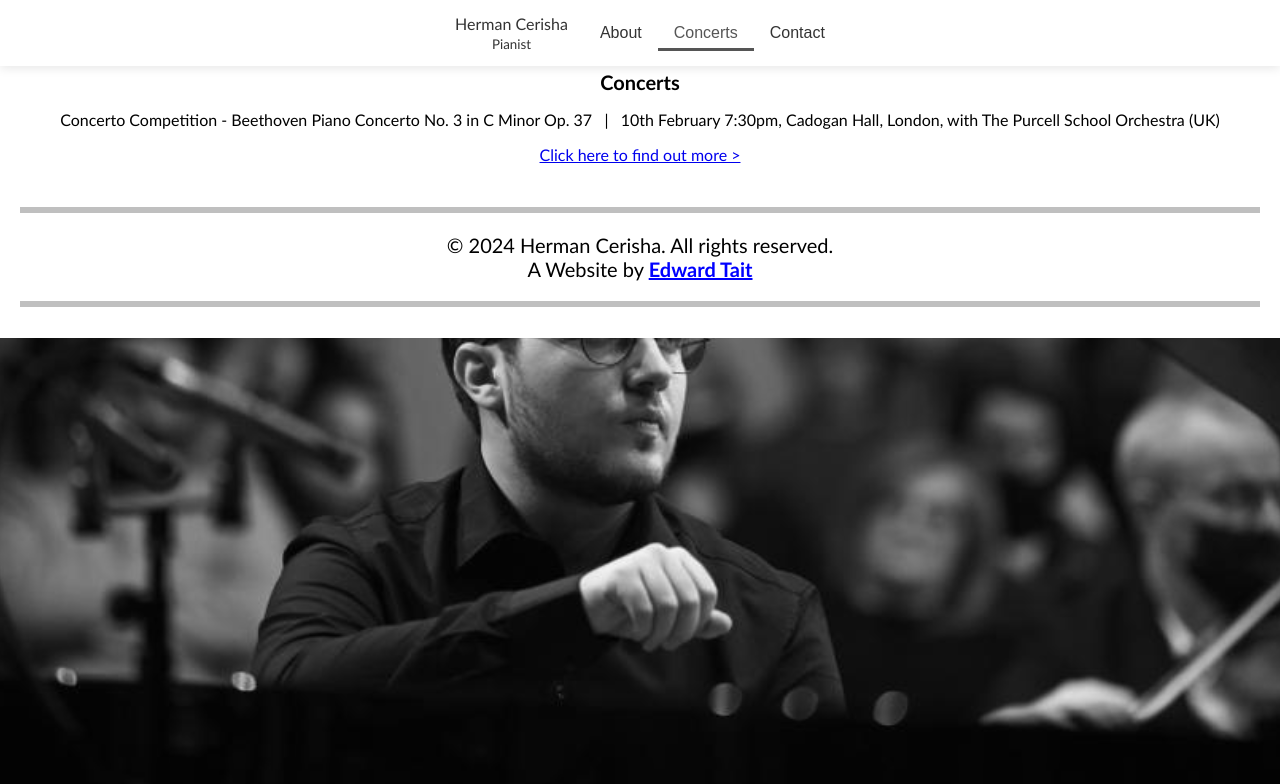
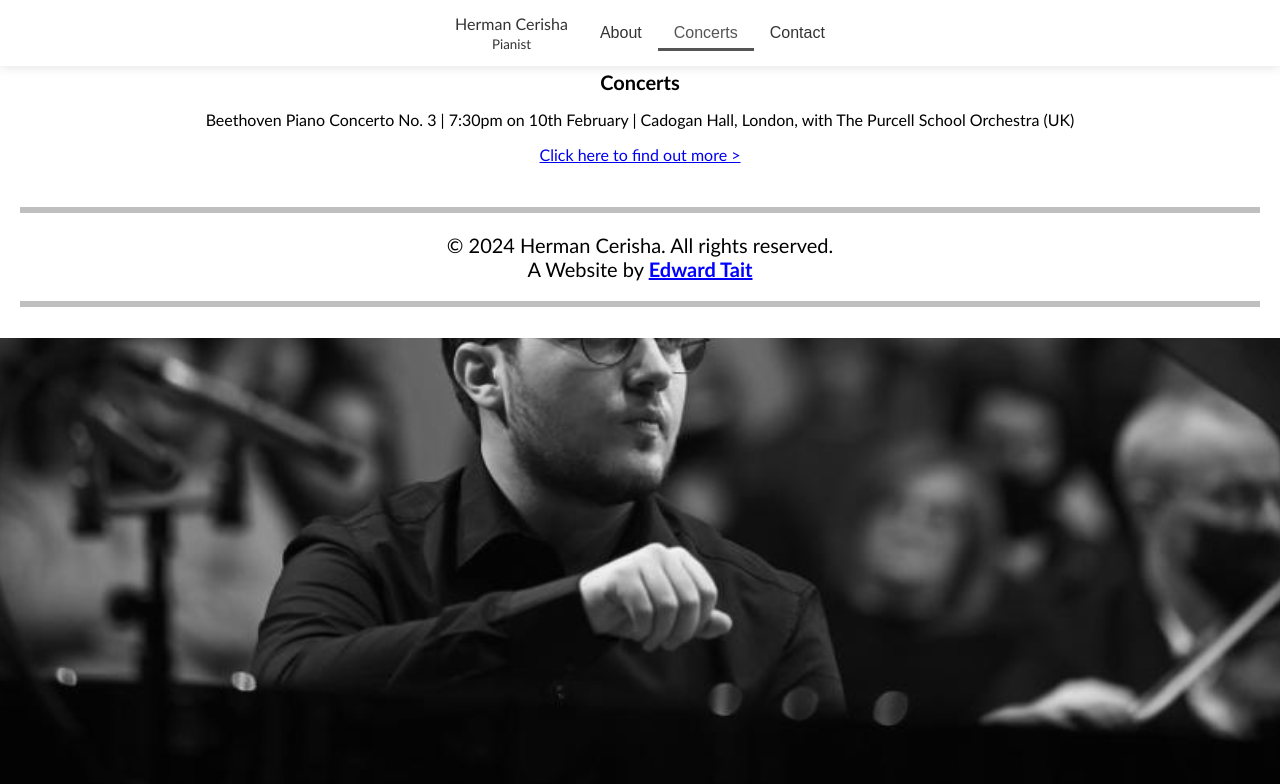
Before and after one commit to edwardtait84/hermancerisha.com, a plain HTML site: page index.html in a window 1280 px wide. Both pictures are taken after a click on the button "Concerts". Drawn offline with Linux system fonts and the light colour scheme.

Commit message:
Update index.html

```diff
--- a/index.html
+++ b/index.html
@@ -429,8 +429,7 @@ document.addEventListener("DOMContentLoaded", function () {
 
  <p class="biography"><b>Concerts</b></p>
 
- <p>Concerto Competition - Beethoven Piano
- Concerto No. 3 in C Minor Op. 37 &nbsp; | &nbsp; 10th February 7:30pm, Cadogan Hall, London, with The Purcell School Orchestra (UK)</p>
+ <p>Beethoven Piano Concerto No. 3 | 7:30pm on 10th February | Cadogan Hall, London, with The Purcell School Orchestra (UK)</p>
  <p><a href="https://www.purcell-school.org/concert/cadogan-hall-concert-7-30pm/">Click here to find out more ></a></p>
 
  <!--
```
